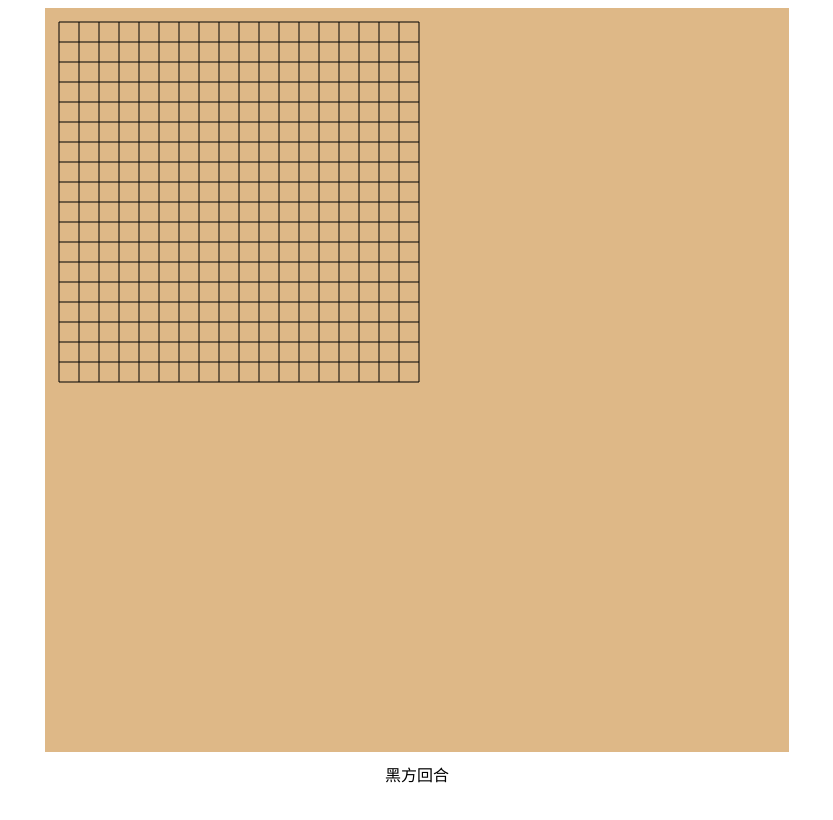
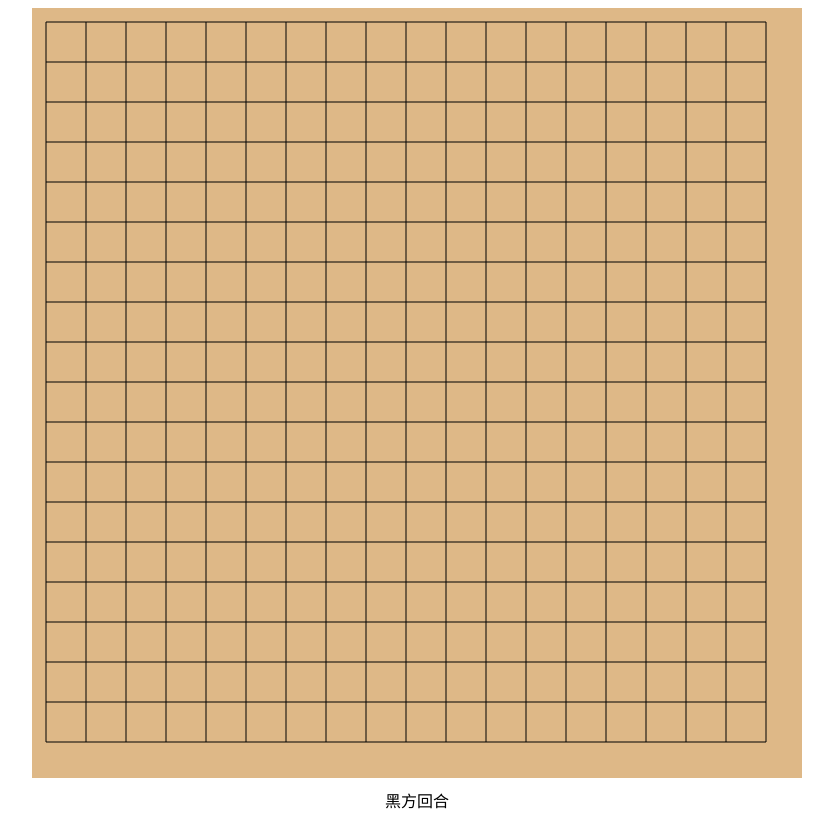
Before and after one commit to icecold77D/Go, a plain HTML site: page index.html in a window 1280 px wide. Shown: the whole page, without its empty margins (223-1056 px from the left). Drawn offline with Linux system fonts and the light colour scheme.

Commit message:
Update index.html

```diff
--- a/index.html
+++ b/index.html
@@ -9,12 +9,12 @@
   </style>
 </head>
 <body>
-<canvas id="board" width="744" height="744"></canvas>
+<canvas id="board" width="770" height="770"></canvas>
 <div id="info">黑方回合</div>
 
 <script>
 const BOARD_SIZE = 19;
-const CELL_SIZE = 20;
+const CELL_SIZE = 40;
 const MARGIN = 14;
 const BLACK = 1, WHITE = 2, EMPTY = 0;
 
```
